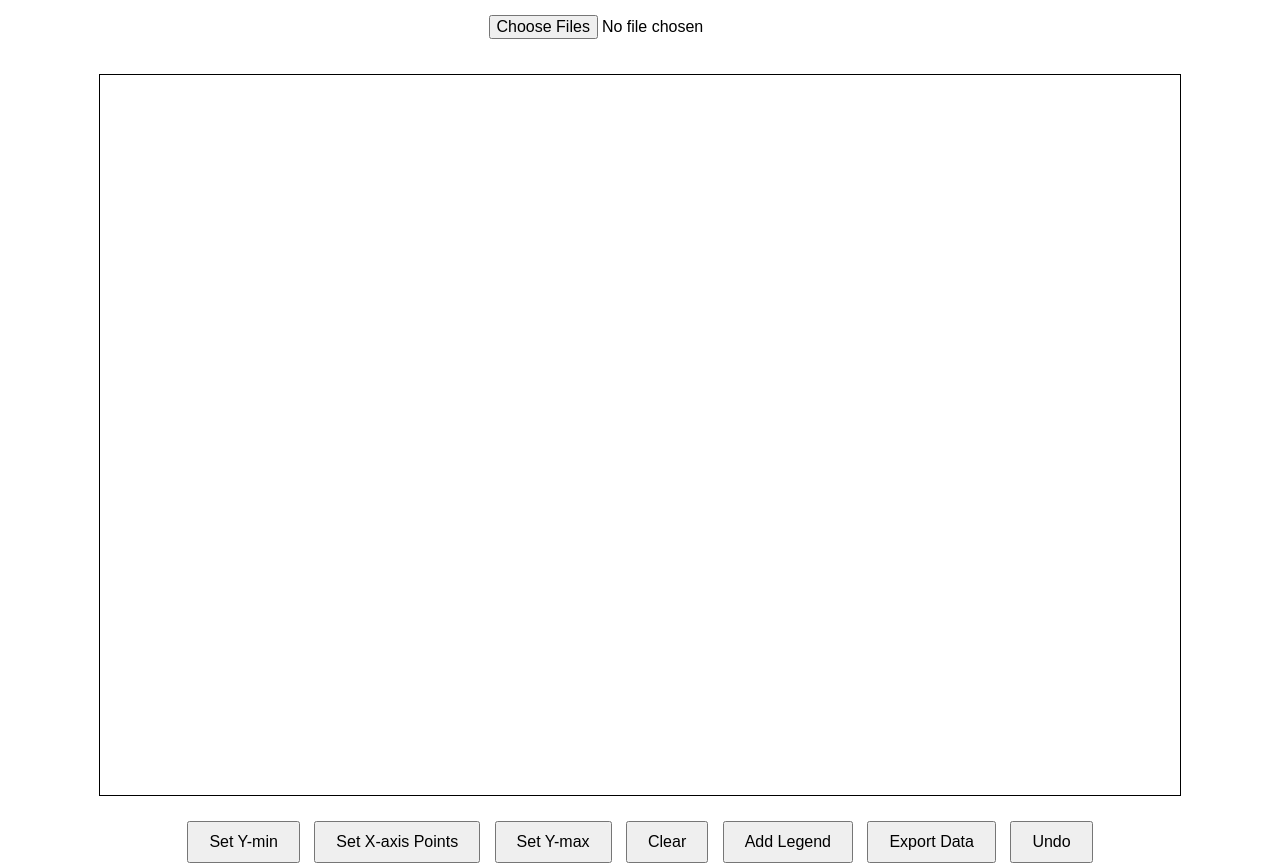
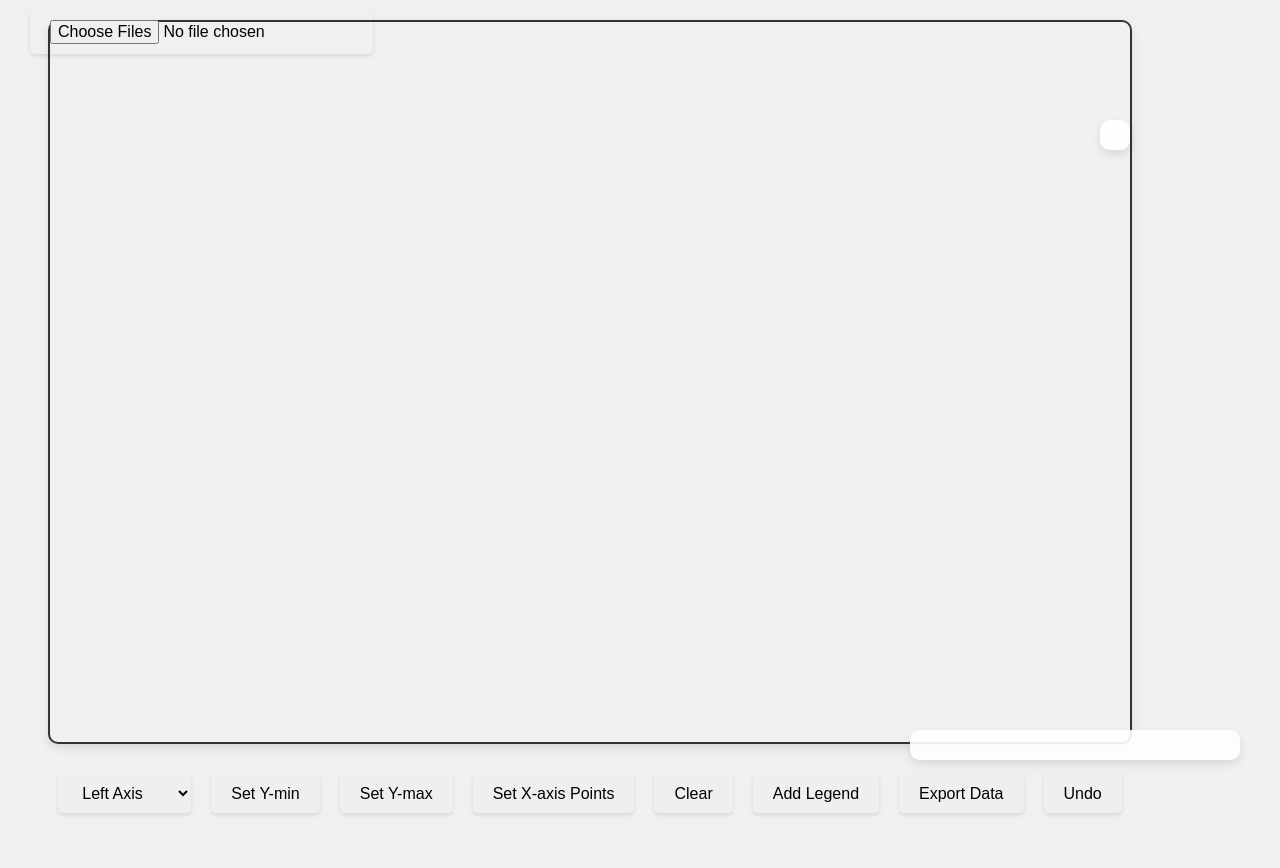
Before and after one commit to beholder91/annotate, a plain HTML site: page index.html in a window 1280 px wide. After the commit the page ends 823 px from the top, so only its background shows below. Drawn offline with Linux system fonts and the light colour scheme.

Commit message:
Update index.html

```diff
--- a/index.html
+++ b/index.html
@@ -13,39 +13,87 @@
             min-height: 100vh;
             margin: 0;
             font-family: Arial, sans-serif;
+            background-color: #f0f0f0;
         }
         canvas {
-            border: 1px solid #000000;
+            border: 2px solid #333;
+            border-radius: 10px;
+            box-shadow: 0 4px 8px rgba(0, 0, 0, 0.1);
             margin-top: 20px;
+            margin-right: 100px; /* Slightly move the canvas to the left */
         }
         #controls {
             margin-top: 20px;
+            display: flex;
+            flex-wrap: wrap;
+            justify-content: center;
+            margin-right: 100px;
         }
-        button, input[type="file"] {
-            margin: 5px;
+        button, input[type="file"], select {
+            margin: 10px;
             padding: 10px 20px;
             font-size: 16px;
+            border: none;
+            border-radius: 5px;
+            box-shadow: 0 2px 4px rgba(0, 0, 0, 0.1);
+            cursor: pointer;
+            transition: background-color 0.3s, transform 0.3s;
+        }
+        input[type="file"]{
+            position: absolute;
+            top: 0px;
+            left: 20px
+        }
+        button:hover, input[type="file"]:hover, select:hover {
+            background-color: #ddd;
+            transform: translateY(-2px);
+        }
+        button:active, input[type="file"]:active, select:active {
+            background-color: #ccc;
+            transform: translateY(0);
         }
         .active {
             background-color: #555; /* Dark grey background for active button */
             color: white;
         }
+        #legendContainer, #dataDisplay {
+            position: absolute;
+            padding: 15px; /* Slightly larger padding */
+            border-radius: 10px;
+            background-color: rgba(255, 255, 255, 0.9);
+            box-shadow: 0 4px 8px rgba(0, 0, 0, 0.1);
+        }
+        #legendContainer {
+            right: 150px; /* Move the legend container slightly away from the edge */
+            top: 120px;
+        }
+        #dataDisplay {
+            right: 40px; /* Move the data display slightly away from the edge */
+            bottom: 40px; /* Increase bottom margin */
+            width: 300px; /* Increase the width of the data display */
+        }
     </style>
 </head>
 <body>
     <input type="file" id="file-input" multiple accept="image/*">
-    <canvas id="graphCanvas" width="1080" height="720"></canvas>
+    <div style="display: flex; justify-content: center; align-items: flex-start;">
+        <canvas id="graphCanvas" width="1080" height="720"></canvas>
+        <div id="dataDisplay"></div>
+    </div>
     <div id="controls">
+        <select id="axisSelect">
+            <option value="left">Left Axis</option>
+            <option value="right">Right Axis</option>
+        </select>
         <button id="setYMinBtn" onclick="setYMin()">Set Y-min</button>
+        <button id="setYMaxBtn" onclick="setYMax()">Set Y-max</button>
         <button id="setXPointsBtn" onclick="setXPoints()">Set X-axis Points</button>
-        <button id="setYMaxBtn" onclick="setYMax()">Set Y-max</button>
         <button onclick="clearCanvas()">Clear</button>
         <button onclick="addLegend()">Add Legend</button>
         <button id="exportDataBtn" onclick="exportData()">Export Data</button>
         <button onclick="undo()">Undo</button>
     </div>
-    <div id="legendContainer" style="position: absolute; right: 20px; top: 100px;"></div>
-    <div id="dataDisplay" style="position: absolute; right: 20px; bottom: 20px;"></div>
+    <div id="legendContainer"></div>
     <script src="annotate.js"></script>
 </body>
 </html>
```
